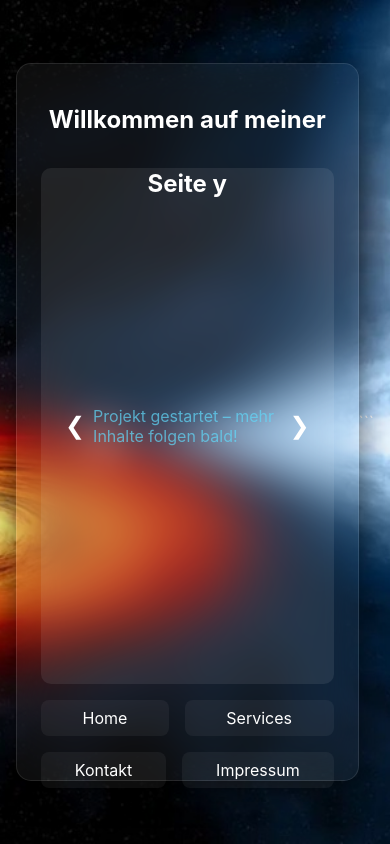
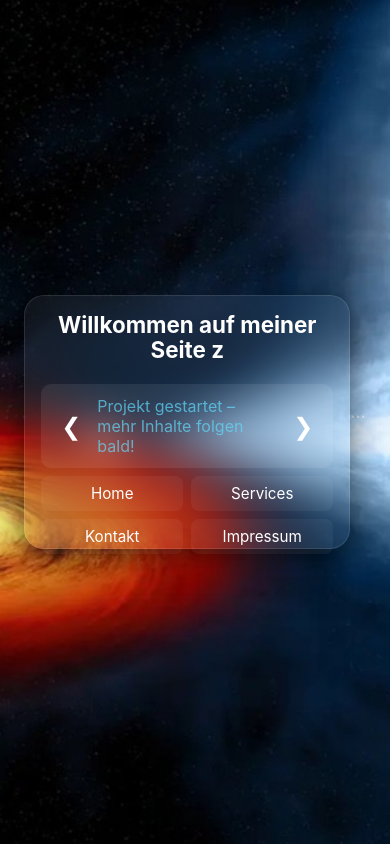
Before and after one commit to MaAlte/MaAlte.github.io, a plain HTML site: page index.html in a window 390 px wide. Drawn offline with Linux system fonts and the light colour scheme.

Commit message:
Add files via upload

```diff
--- a/index.html
+++ b/index.html
@@ -13,7 +13,7 @@
 </head>
 <body>
   <div class="glass-container">
-    <h1>Willkommen auf meiner Seite y</h1>
+    <h1>Willkommen auf meiner Seite z</h1>
 
     <!-- Dynamische News-Sektion -->
     <div class="news-container content"> <!--news-container-->
--- a/style.css
+++ b/style.css
@@ -24,16 +24,17 @@ body {
   color: #fff;
 }
 
-/* 3. Glass-Container als CSS Grid */
+/* 3. CSS-Variablen für Header- und Nav-Höhe */
 :root {
   --header-h: 4rem;
   --nav-h:    3.5rem;
 }
 
+/* 4. Glass-Container als drei-Zeilen-Grid */
 .glass-container {
   display: grid;
   grid-template-rows: var(--header-h) 1fr var(--nav-h);
-  gap: 1rem;                      /* optionaler Abstand zwischen den Bereichen */
+  gap: 1rem;
   height: 80vh;
   max-width: 600px;
   width: 100%;
@@ -46,7 +47,7 @@ body {
   box-shadow: 0 8px 32px rgba(0, 0, 0, 0.6);
 }
 
-/* 4. Überschrift immer oben */
+/* 5. Überschrift (Header-Zeile) */
 .glass-container > h1 {
   margin: 0;
   text-align: center;
@@ -54,10 +55,11 @@ body {
   font-size: 1.5rem;
 }
 
-/* 5. News- und Content-Wrapper identisch behandeln */
-.content,
-.news-container {
-  overflow-y: auto;              /* bei viel Inhalt scrollbar */
+/* 6. Mittlerer Bereich: News-Container & Content */
+.news-container,
+.content {
+  overflow-y: auto;
+  min-width: 0;
   display: flex;
   align-items: center;
   justify-content: center;
@@ -65,10 +67,10 @@ body {
   text-align: left;
   background: rgba(255, 255, 255, 0.08);
   border-radius: 10px;
-  margin: 0;                      /* Abstand durch Grid gap */
+  margin: 0;
 }
 
-/* Pfeil-Buttons (nur für news-container) */
+/* 7. Pfeil-Buttons im News-Slider */
 .arrow {
   cursor: pointer;
   font-size: 1.5rem;
@@ -82,9 +84,10 @@ body {
   color: #61dafb;
 }
 
-/* News-Content mit Fade-Effekt */
+/* 8. News-Inhalt mit Fade-Effekt */
 .news-content {
   flex: 1;
+  max-width: 100%;
   transition: opacity 0.5s ease;
   opacity: 1;
 }
@@ -102,7 +105,7 @@ body {
   text-decoration: underline;
 }
 
-/* 6. Navigation immer unten */
+/* 9. Navigation (Footer-Zeile) */
 nav {
   display: flex;
   justify-content: center;
@@ -124,7 +127,7 @@ nav a:hover {
   background: rgba(255, 255, 255, 0.2);
 }
 
-/* 7. Orientation-Based Scaling für Hintergrundbild */
+/* 10. Orientation-Based Scaling für Hintergrundbild */
 @media (orientation: portrait) {
   body {
     background-size: auto 100%;
@@ -137,52 +140,63 @@ nav a:hover {
   }
 }
 
-/* 8. Mobile-Optimierungen */
+/* 11. Mobile-Optimierungen */
 @media (max-width: 600px) {
+  /* Body: keine horizontale Scrollbar */
   body {
     padding: 1rem;
-    /* Optional: verhindert evtl. Rest-Overflow */
     overflow-x: hidden;
   }
 
+  /* Glass-Container: volle Breite minus Body-Padding, kompakter */
   .glass-container {
-    padding: 1.5rem;
-    border-radius: 15px;
-
-    /* statt 100vw nehmen wir 100% (Box-Sizing ist global border-box) */
-    width: 100%;
+    width: calc(100% - 2rem);
     max-width: none;
-    height: 85vh;
+    padding: 1rem;
+    height: auto;
+    gap: 0.5rem;
   }
 
-  h1 {
-    font-size: 1.6rem;
-    line-height: var(--header-h);
+  /* Header: kompakter */
+  .glass-container > h1 {
+    font-size: 1.4rem;
+    line-height: 1.6rem;
+    padding: 0;
+  }
+
+  /* Content- & News-Wrapper: Zeilenumbruch bei langen Wörtern */
+  .news-container,
+  .content {
+    overflow-wrap: break-word;
+    word-break: break-word;
+    min-width: 0;
+    padding: 0.75rem;
+  }
+
+  /* News-Slider: Abstand und max-width */
+  .news-container {
+    gap: 0.5rem;
   }
 
   .news-content {
-    font-size: 1rem;
+    max-width: 100%;
   }
 
-  /* NAV anpassen, damit Buttons umbrechen statt scrollen */
+  /* Navigation: zwei Buttons pro Zeile */
   nav {
     flex-wrap: wrap;
-  }
-  nav a {
-    /* für gleichmäßige Breite und zentrierten Text */
-    flex: 1 1 auto;
-    text-align: center;
-    font-size: 1rem;
-    padding: 0.5rem 1rem;
+    gap: 0.5rem;
+    justify-content: center;
   }
 
-  /* Falls dein Content-Text mal zu lang ist */
-  .content,
-  .news-container {
-    overflow-wrap: break-word;
-    word-break: break-word;
+  nav a {
+    flex: 1 1 45%;
+    text-align: center;
+    font-size: 0.95rem;
+    padding: 0.5rem 0;
   }
 
+  /* Formularelemente */
   textarea,
   button {
     font-size: 1rem;
```
